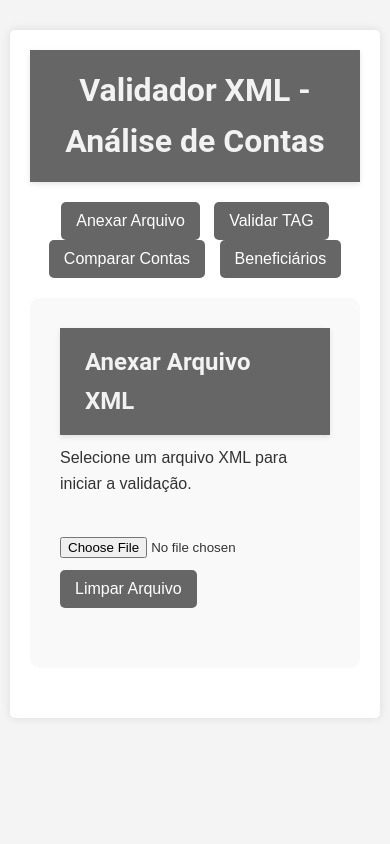
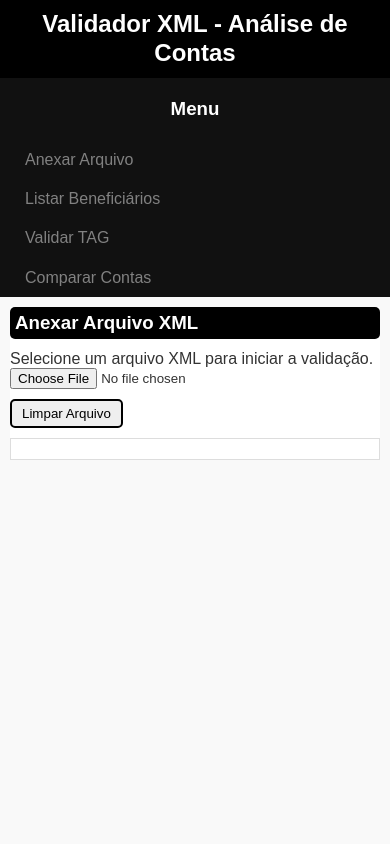
Before and after one commit to jeremias-abbud/validador-XML, a plain HTML site: page index.html in a window 390 px wide. Drawn offline with Linux system fonts and the light colour scheme.

Commit message:
Versão 3- Novo layout, melhorias nas funcionalidades

```diff
--- a/assets/styles.css
+++ b/assets/styles.css
@@ -7,141 +7,125 @@
 
 /* Estilo do corpo da página */
 body {
+    display: grid;
+    grid-template-areas:
+        "sidebar header"
+        "sidebar main";
+    grid-template-columns: 1fr 4fr;
+    grid-template-rows: auto 1fr;
+    height: 100vh;
     font-family: Arial, sans-serif;
-    line-height: 1.6;
-    background-color: #f4f4f4; /* Cinza suave */
-    color: #333; /* Texto escuro */
-    padding: 10px;
-}
-
-/* Container principal */
-.container {
-    max-width: 800px;
-    margin: 20px auto;
-    padding: 20px;
-    background-color: #fff;
-    box-shadow: 0 0 10px rgba(0, 0, 0, 0.1);
-    border-radius: 5px;
+    line-height: 1.2;
+    background-color: #f9f9f9;
+    color: #333;
 }
 
 /* Cabeçalho */
 header {
+    grid-area: header;
+    text-align: center;
+}
+
+header h2 {
+    color: #fff;
+    background-color: #000;
+    padding: 10px;
+}
+
+/* Menu Lateral */
+.sidebar {
+    grid-area: sidebar;
+    background-color: #111;
+    padding: 50px 10px 0;
+    height: 100%;
+}
+
+.sidebar h3 {
+    color: #fff;
     text-align: center;
     margin-bottom: 20px;
 }
 
-header h1 {
-    font-size: 2em;
-    color: #f2f2f2;
+.sidebar nav a {
+    padding: 10px 15px;
+    text-decoration: none;
+    font-size: 1rem;
+    color: #818181;
+    display: block;
+    transition: color 0.3s;
 }
 
-/* Navegação */
-nav {
-    text-align: center;
+.sidebar nav a:hover {
+    color: #f1f1f1;
+}
+
+/* Conteúdo principal */
+main {
+    grid-area: main;
+    overflow-y: auto;
+    padding: 10px;
+}
+
+.container {
+    background-color: #fff;
+}
+
+/* Seções */
+.section {
     margin-bottom: 20px;
 }
 
-nav .tab-btn {
-    padding: 10px 15px;
-    margin: 0 5px;
-    border: none;
-    background-color: #666; /* Cinza médio */
-    color: #fff; /* Texto branco */
-    cursor: pointer;
-    transition: background-color 0.3s;
+.section h3 {
+    background-color: #000;
+    color: #fff;
+    padding: 5px;
+    margin-bottom: 10px;
+    border-radius: 5px;
 }
 
-nav .tab-btn:hover {
-    background-color: #333; /* Cinza escuro */
-}
-
-/* Seção de arquivo */
-.file-section {
-    margin-bottom: 20px;
-}
-
-/* Estilo dos títulos das seções */
-h1,
-section h2 {
-    font-family: 'Roboto', sans-serif;
-    font-size: 1.5em;
-    margin-bottom: 10px;
-    background-color: #666; /* Cinza médio */
-    font-family: 'Roboto', sans-serif;
-    font-family: 'Roboto', sans-serif;
-    color: #f2f2f2;
-    padding: 15px 25px; /* Espaçamento interno aumentado */
-    border-radius: 0; /* Removida a borda arredondada */
-    box-shadow: 0 2px 5px rgba(0, 0, 0, 0.1); /* Sombra suave */
-    /* border-bottom: 2px solid #ccc; Adiciona uma linha separadora */
-}
-
-section h3 {
-    font-family: 'Roboto', sans-serif;
-    font-size: 1.0em;
-    margin-bottom: 10px;
-    background-color: #666; /* Cinza médio */
-    font-family: 'Roboto', sans-serif;
-    font-family: 'Roboto', sans-serif;
-    color: #f2f2f2;
-    padding: 15px 25px; /* Espaçamento interno aumentado */
-    /* border-radius: 0; Removida a borda arredondada */
-    box-shadow: 0 2px 5px rgba(0, 0, 0, 0.1); /* Sombra suave */
-    border-bottom: 2px solid #ccc; /* Adiciona uma linha separadora */
-}
-
-/* Adicionando background entre as seções */
-section {
-    background-color: #f9f9f9; /* Cinza claro */
-    padding: 30px; /* Aumento do espaçamento interno */
-    border-radius: 10px; /* Borda mais arredondada */
-    margin-bottom: 30px; /* Aumento do espaçamento inferior */
-}
-
-/* Estilo dos parágrafos das seções */
-section p {
+.section .file-input,
+.section .tag-input {
     margin-bottom: 10px;
 }
 
-/* Estilo do input de arquivo */
-.custom-file-label {
-    display: inline-block;
-    margin-right: 10px;
-    padding: 10px;
-}
-
-.custom-file-input {
-    display: inline-block;
+.section .tag-instruction {
+    color: #666;
+    font-size: 0.8rem;
 }
 
 /* Botões */
 button {
-    padding: 10px 15px;
-    border: none;
+    width: auto;
+    padding: 5px 10px;
+    border: 2px solid #000;
     border-radius: 5px;
     cursor: pointer;
-    transition: background-color 0.3s;
-    font-size: 1em;
+    transition: all 0.3s;
     margin-top: 10px;
-    background-color: #666; /* Cinza médio */
-    color: #fff; /* Texto branco */
 }
 
 button:hover {
-    background-color: #333; /* Cinza escuro ao passar o mouse */
+    background-color: #000;
+    color: #fff;
+}
+
+/* Estilo do input de texto */
+input[type="text"] {
+    width: 50%;
+    padding: 10px;
+    font-size: 16px;
 }
 
 /* Resultado */
 .result {
     margin-top: 10px;
     padding: 10px;
-    border-radius: 5px;
-    background-color: #f9f9f9; /* Cinza claro */
-    color: #333; /* Texto escuro */
-    /* border: 1px solid #ccc; Borda mais clara */
+    background-color: #fff;
+    color: #333;
+    border: 1px solid #ddd;
 }
 
-/* Resultado */
+/* Texto do resultado */
 .result p.present {
     color: green;
 }
@@ -158,17 +142,23 @@ button:hover {
     color: green;
 }
 
-/* Estilo da instrução da tag */
-.tag-instruction {
-    font-size: 0.9em;
-    color: #666; /* Cinza */
-}
-
-/* Classe hidden para esconder as seções */
+/* Classe hidden */
 .hidden {
     display: none;
 }
 
+/* Responsividade */
+@media (max-width: 768px) {
+    body {
+        grid-template-areas:
+            "header"
+            "sidebar"
+            "main";
+        grid-template-columns: 1fr;
+        grid-template-rows: auto 1fr 3fr;
+    }
 
-
-/* Adicione qualquer outro estilo personalizado aqui */
+    .sidebar {
+        padding-top: 20px;
+    }
+}
--- a/index.html
+++ b/index.html
@@ -7,72 +7,63 @@
     <link rel="stylesheet" href="/assets/styles.css">
 </head>
 <body>
+    <header>
+        <h2>Validador XML - Análise de Contas</h2>
+    </header>
+    <div class="sidebar">
+        <h3>Menu</h3>
+        <nav>
+            <a href="#" onclick="showSection('file-section')">Anexar Arquivo</a>
+            <a href="#" onclick="showSection('beneficiary-list')">Listar Beneficiários</a>
+            <a href="#" onclick="showSection('tag-validation')">Validar TAG</a>
+            <a href="#" onclick="showSection('actions')">Comparar Contas</a>
+        </nav>
+    </div>
+    <main>
         <div class="container">
-        <header>
-            <h1>Validador XML - Análise de Contas</h1>
-        </header>
-
-        <nav>
-            <button class="tab-btn" onclick="showSection('file-section')">Anexar Arquivo</button>
-            <button class="tab-btn" onclick="showSection('tag-validation')">Validar TAG</button>
-            <button class="tab-btn" onclick="showSection('actions')">Comparar Contas</button>
-            <button class="tab-btn" onclick="showSection('beneficiary-list')">Beneficiários</button>
-        </nav>
-
             <section id="file-section" class="section">
-            <h2>Anexar Arquivo XML</h2>
+                <h3>Anexar Arquivo XML</h3>
                 <p>Selecione um arquivo XML para iniciar a validação.</p>
                 <div class="file-input">
                     <label for="xmlFileInput" class="custom-file-label"></label>
-                <input type="file" class="custom-file-input" id="xmlFileInput">
+                    <input title="Selecione" type="file" class="custom-file-input" id="xmlFileInput">
                     <button class="btn secondary" onclick="clearFile()" title="Limpar Arquivo">Limpar Arquivo</button>
                 </div>
-            <span id="file-name" class="mt-2"></span>
-            <div id="file-feedback" class="result mt-2"></div>
+                <span id="file-name" class="mt-2 hidden"></span>
+                <div id="file-feedback" class="result mt-2 "></div>
             </section>
-
+            <section id="beneficiary-list" class="section hidden">
+                <h3>Lista de Beneficiários</h3>
+                <div class="container">
+                    <div id="output" class="result"></div>
+                    <button class="btn primary mt-2" id="exibirBeneficiarios" onclick="exibirBeneficiarios()" title="Clique para exibir a lista de beneficiários presente no arquivo XML.">Exibir Beneficiários</button>
+                    <button id="clearBeneficiaryBtn" onclick="clearBeneficiaryList()">Limpar</button>
+                </div>
+            </section>
             <section id="tag-validation" class="section hidden">
-            <h2>Validação por TAG</h2>
-            <p>Insira o nome de uma TAG e clique em "Validar TAG" para verificar se ela está presente ou ausente nas
-                contas do arquivo XML.</p>
+                <h3>Validação por TAG</h3>
                 <div class="tag-input">
-                <label for="tagNameInput">Nome da TAG:</label>
+                    <label for="tagNameInput" title="Insira o nome de uma TAG e clique em 'Validar TAG' para verificar se ela está presente ou ausente nas contas do arquivo XML.">Nome da TAG:</label>
                     <input type="text" id="tagNameInput" placeholder="nomeDaTag">
-                <p class="tag-instruction">Observe o padrão das letras maiúsculas e minúsculas. <br> Ex:
-                    dadosAutorizacao.</p>
-            </div>
-            <div class="button-row">
+                    <div class="validarTagButton">
                         <button class="btn success" onclick="validateTag()" title="Validar TAG">Validar TAG</button>
                         <button class="btn warning" onclick="clearTag()" title="Limpar TAG">Limpar TAG</button>
                     </div>
-            <div id="tag-feedback" class="result mt-2"></div>
+                    <p class="tag-instruction">Observe o padrão das letras maiúsculas e minúsculas. Ex: dadosAutorizacao.</p>
+                </div>
+                <div id="tag-feedback" class="mt-2 hidden"></div>
                 <div id="validationResult" class="result mt-2"></div>
                 <button id="clearTagBtn" onclick="clearTagSection()">Limpar</button>
             </section>
-
             <section id="actions" class="section hidden">
-            <h2>Comparando as contas do arquivo</h2>
-            <p>Clique para listar as TAGS presentes nas contas do arquivo, e verificar em quais contas as TAGS estão
-                presentes e em quais estão ausentes.</p>
-            <button id="comparar" class="btn primary" onclick="compararContas()" title="Comparar Contas">Comparar
-                Contas</button>
-            <div id="comparison-feedback" class="result mt-2"></div>
-            <div id="comparisonResult" class="result mt-2"></div>
+                <h3>Comparação entre as contas do arquivo por TAG</h3>
+                <div id="comparison-feedback" class="mt-2 hidden"></div>
+                <div id="comparisonResult" class="result mt-2 hidden"></div>
+                <button id="comparar" class="btn primary" onclick="compararContas()" title="Comparar Contas">Comparar Contas</button>
                 <button id="clearComparisonBtn" onclick="clearComparisonSection()">Limpar</button>
             </section>
-
-        <section id="beneficiary-list" class="section hidden">
-            <h2>Lista de Beneficiários</h2>
-            <p>Clique para exibir a lista de beneficiários presente no arquivo XML.</p>
-            <div id="output" class="result"></div>
-            <button class="btn primary mt-2" id="exibirBeneficiarios" onclick="exibirBeneficiarios()"
-                title="Exibir Beneficiários">Exibir Beneficiários</button>
-                <button id="clearBeneficiaryBtn" onclick="clearBeneficiaryList()">Limpar</button>
-            </button>
-        </section>
-
-
         </div>
+    </main>
     <script src="/assets/script.js"></script>
 </body>
 </html>
```
Also changed, not shown: assets/script.js (+23 -14 lines). Lines whose indentation alone changed are shown as unchanged.
